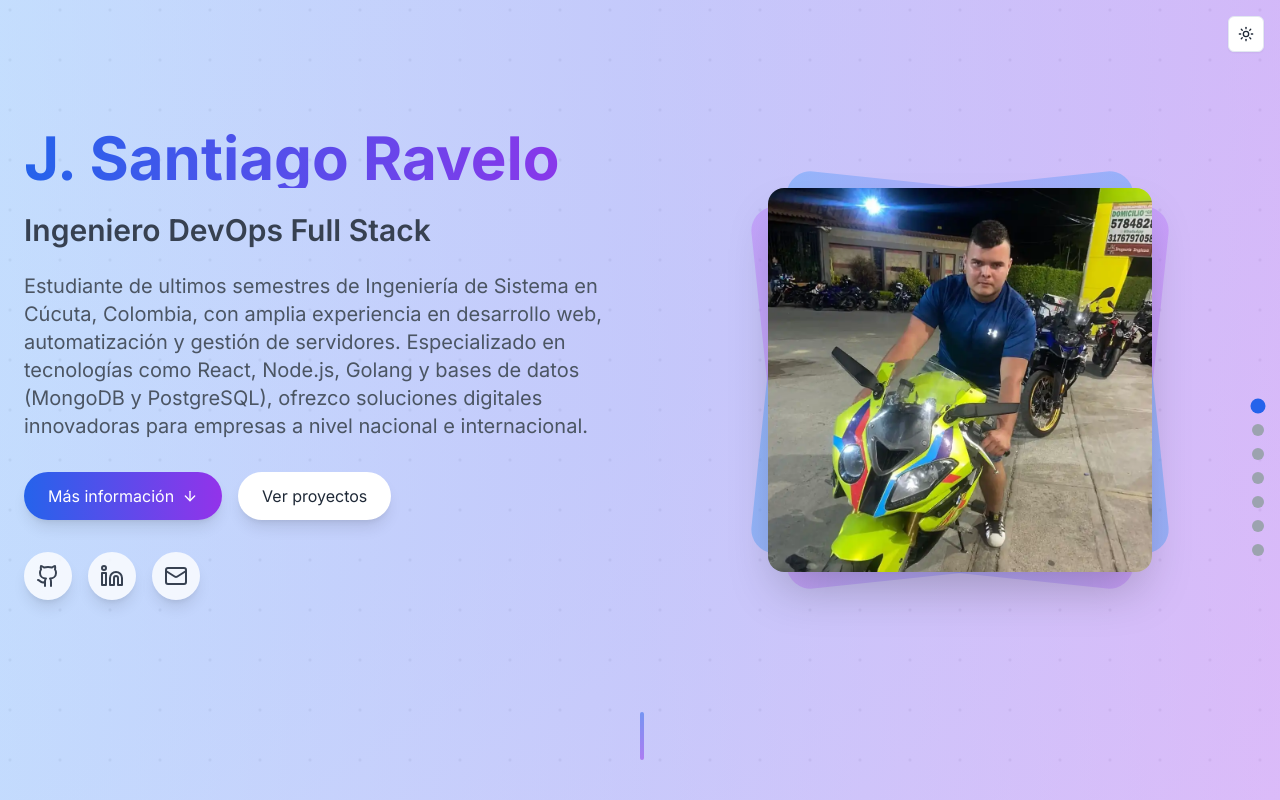
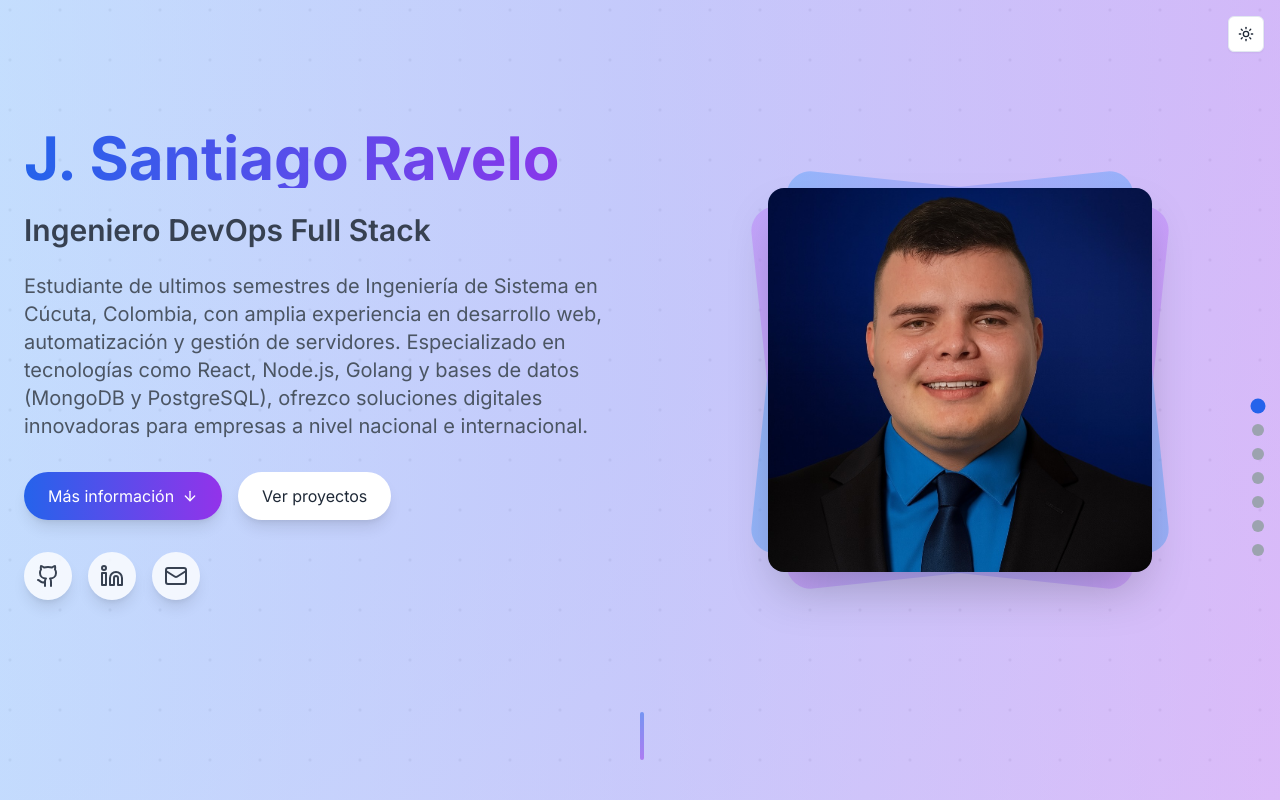
Before and after one commit to JunniorRavelo/portafolio, a Next.js app: page / in a window 1280 px wide. Shown: the top 800 px of the page. Built offline with nearby package versions, Linux system fonts and the light colour scheme.

Commit message:
Implement code changes to enhance functionality and improve performance

```diff
--- a/app/components/Hero.tsx
+++ b/app/components/Hero.tsx
@@ -119,7 +119,8 @@ export default function Hero() {
               {/* Contenedor para la imagen */}
               <div className="relative rounded-2xl overflow-hidden shadow-2xl w-full h-full">
                 <Image
-                  src="/images/profile.webp"
+                  //src="/images/profile.webp"
+                  src="/images/image.png"
                   alt="Junnior Santiago Ravelo Velasco"
                   fill
                   className="object-cover"
```
Also changed, not shown: public/images/image.png (added), 1 other file (tests, documents, lock files or other folders).
